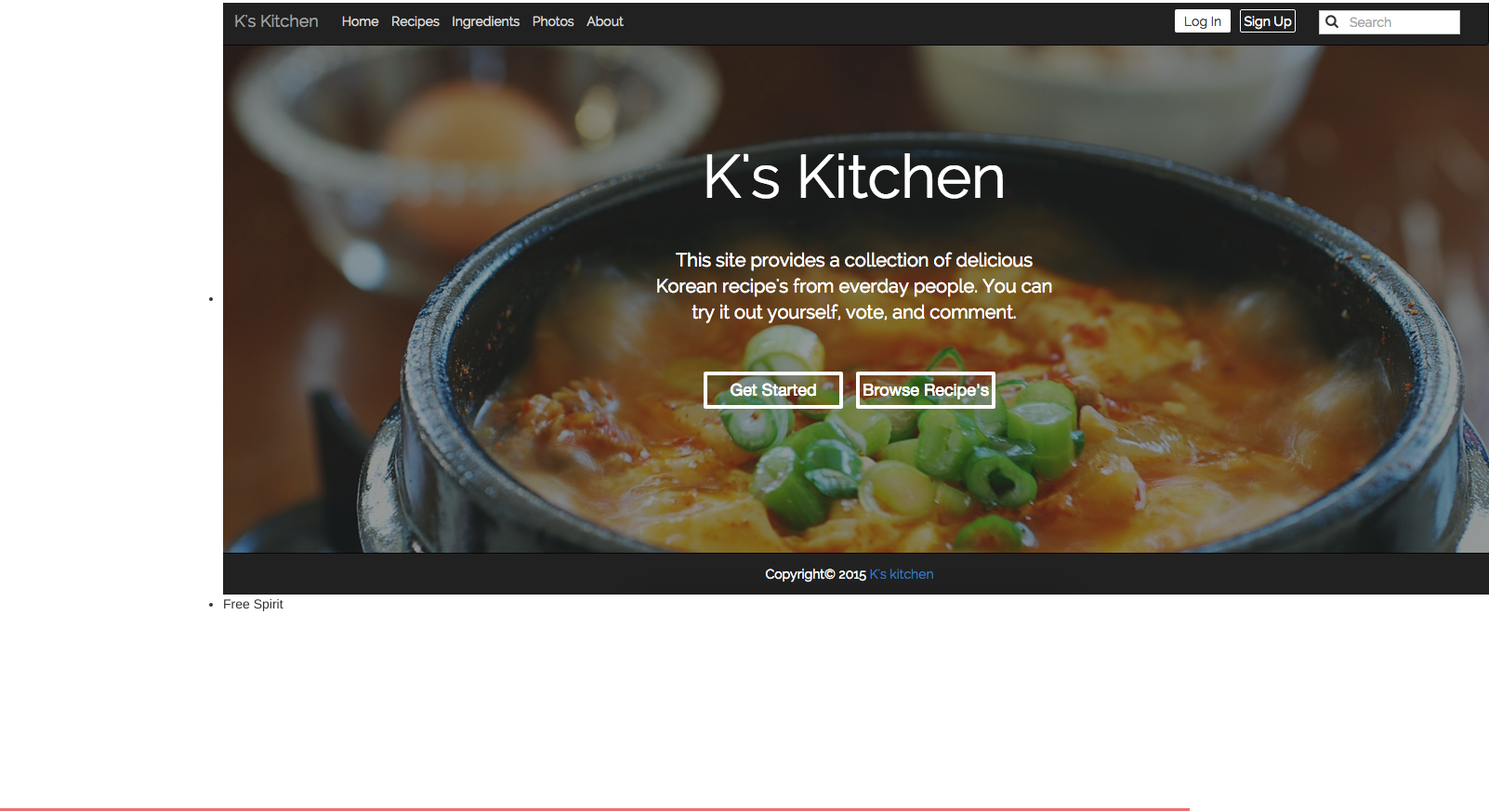
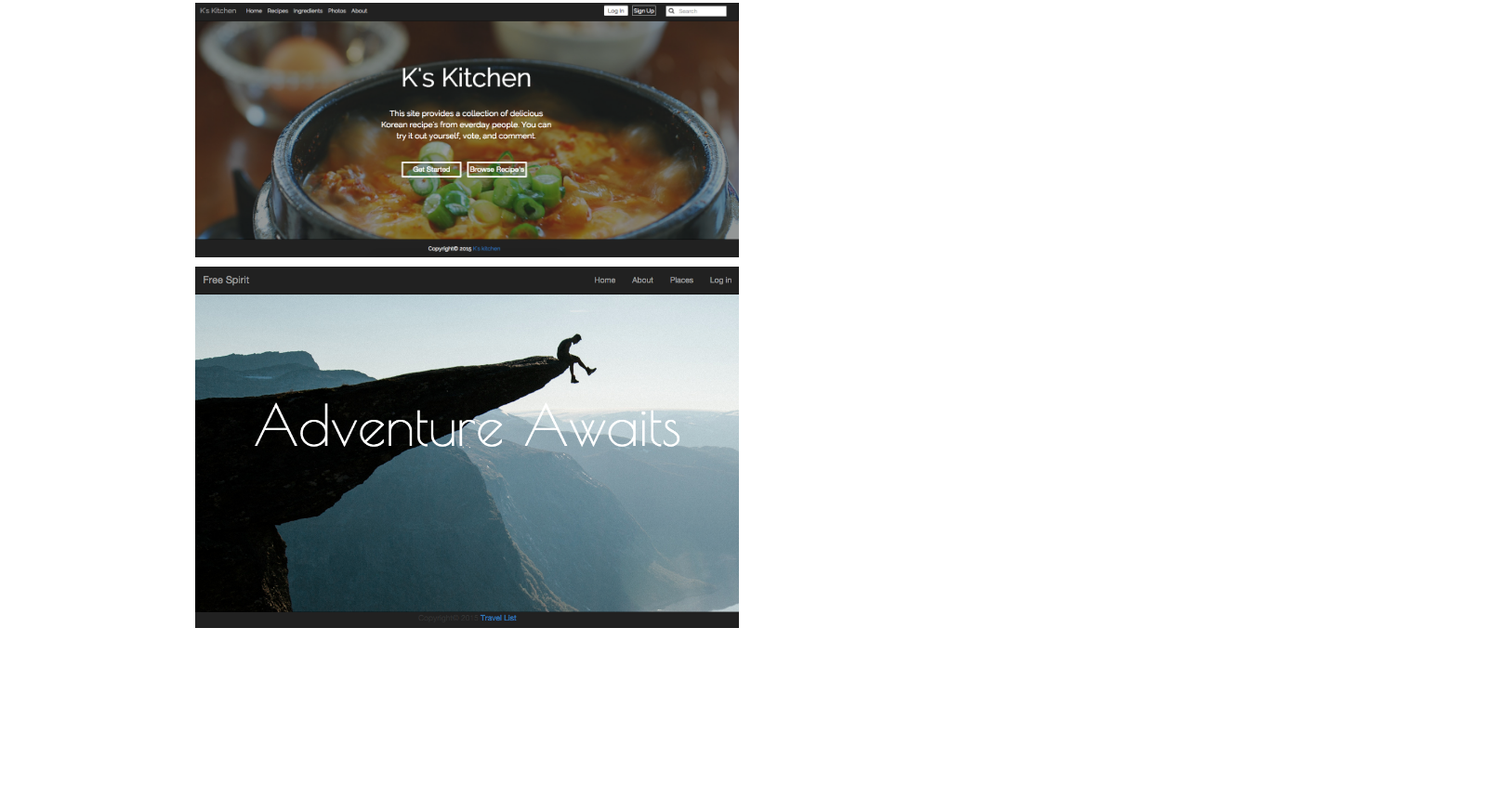
Before and after one commit to yikim01/yikim01.github.io, a plain HTML site: page index.html in a window 1280 px wide. Shown: the part 2430-3303 px from the top of the page at 93% size, 1602 px wide, since content can reach past the window. Drawn offline with Linux system fonts and the light colour scheme.

Commit message:
project images

```diff
--- a/css/style.css
+++ b/css/style.css
@@ -129,6 +129,13 @@ span{
   padding: 200px;
 }
 
+.project {
+  width: 50%;
+  display: block;
+  margin: 10px;
+}
+
+
 #resume {
   background-color: #95a5a6;
   height: 100%;
--- a/index.html
+++ b/index.html
@@ -112,9 +112,8 @@
     <div class="container">
       <div class= "row">
         <h1>Projects</h1>
-        <ul>
-          <li><img src="img/ks-kitchen.png" class="project"/></li>
-          <li>Free Spirit</li>
+          <img src="img/ks-kitchen.png" class="project"/>
+          <img src="img/free-spirit.png" class="project"/>
         </ul>
       </div>
     </div>
```
Also changed, not shown: img/free-spirit.png (added).
